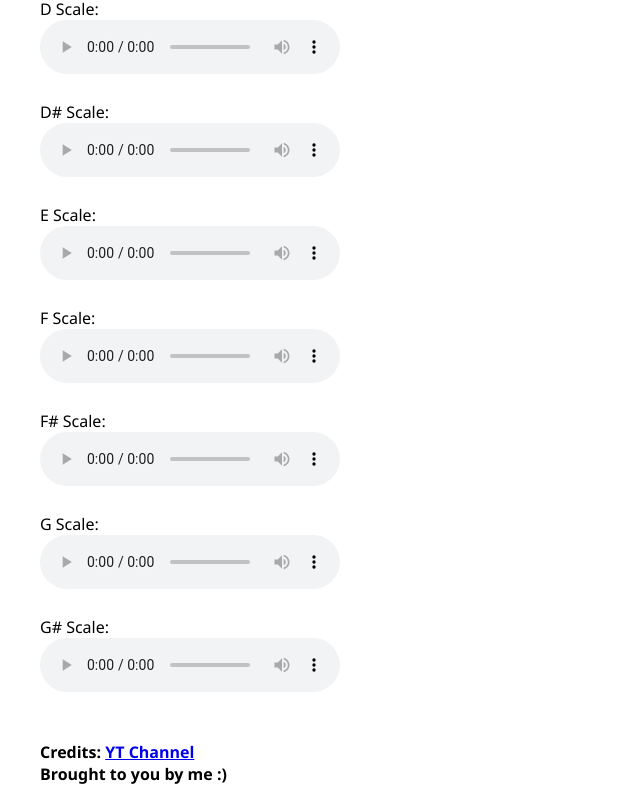
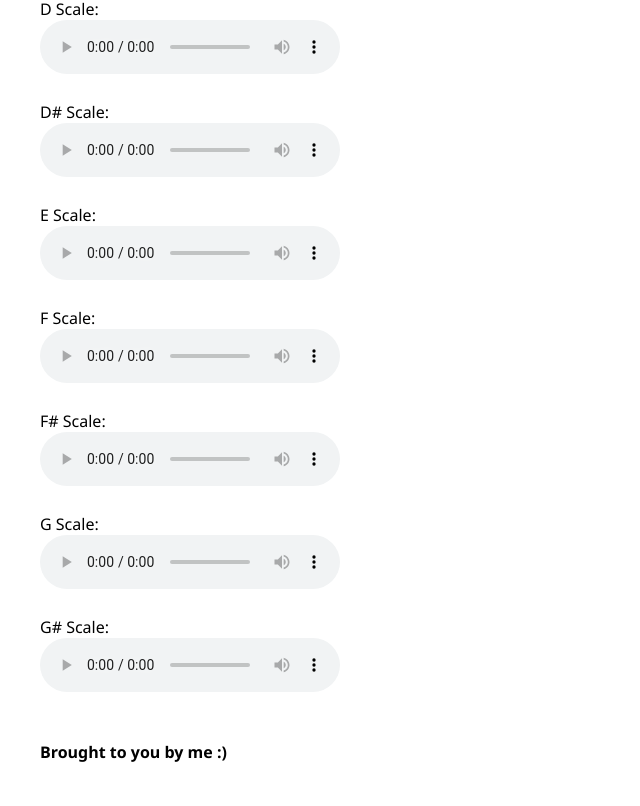
Before and after one commit to hyperio546/tanpura-online, a plain HTML site: page index.html in a window 1280 px wide. Shown: the part 627-1433 px from the top of the page, without its empty margins (0-640 px from the left). After the commit the page ends 1411 px from the top, so only its background shows below. Drawn offline with Linux system fonts and the light colour scheme.

Commit message:
Update index.html
removed credits because too many people that it was me wtf

```diff
--- a/index.html
+++ b/index.html
@@ -78,7 +78,6 @@
     <audio controls loop>
         <source src="gsharp.mp3">
     </audio> <br><br><br>
-    <b>Credits: <a href="https://www.youtube.com/@delhitegurdeep">YT Channel</a></b><br>
     <b>Brought to you by me :)</b>
 </body>
 </html>
```
